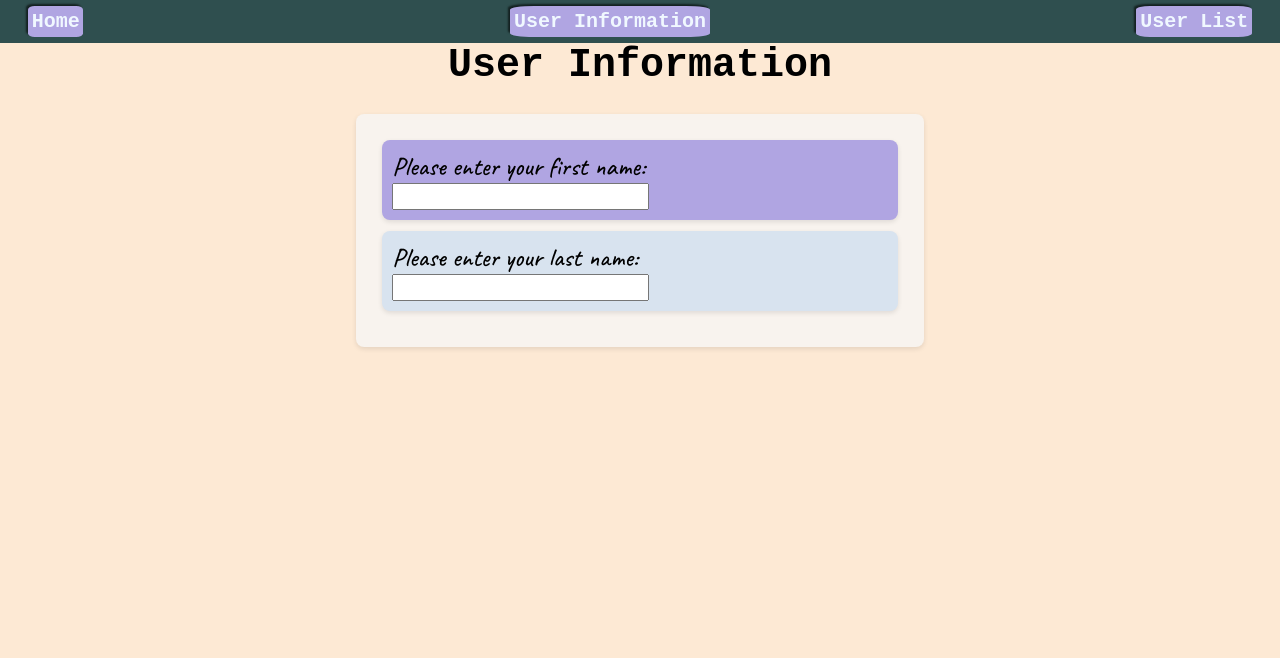
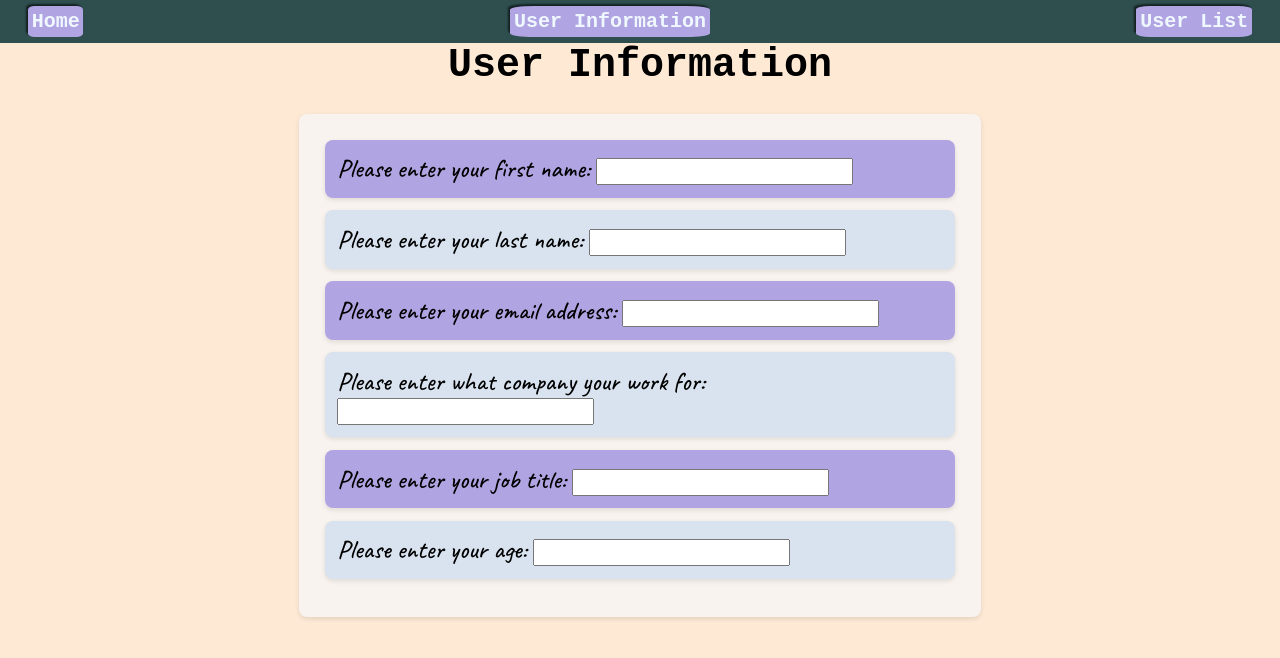
Before and after one commit to dEhiN/SD-Training-Master, a React (Vite) app in the folder local/canadian-business-college/full-stack-web-application/Module7_MEAN_Stack/assignments/1/code/assignment_one/: page /userinfoform in a window 1280 px wide. Shown: the top 658 px of the page. Built offline with nearby package versions, Linux system fonts and the light colour scheme; the HTML template or start-up script is replaced by a standard one; a web font is replaced by a local one.

Commit message:
Coded in the full user form

```diff
--- a/local/canadian-business-college/full-stack-web-application/Module7_MEAN_Stack/assignments/1/code/assignment_one/src/pages/UserInfoFormPage.jsx
+++ b/local/canadian-business-college/full-stack-web-application/Module7_MEAN_Stack/assignments/1/code/assignment_one/src/pages/UserInfoFormPage.jsx
@@ -1,7 +1,7 @@
 /** This component will act as the User Information Form page. */
 
 /** React-specific import */
-import { useState } from "react";
+import { useState, useEffect } from "react";
 
 /** Custom component imports */
 import HeadingLevelOne from "../components/HeadingLevelOne";
@@ -31,7 +31,6 @@ function UserInfoFormPage() {
 		email: "",
 		company: "",
 		role: "",
-		birthDate: Date,
 		age: 0,
 	});
 
@@ -47,6 +46,10 @@ function UserInfoFormPage() {
 			[event.target.name]: event.target.value,
 		});
 	};
+
+	useEffect(() => {
+		console.log(userInfo);
+	}, [userInfo]);
 
 	return (
 		<>
@@ -75,6 +78,54 @@ function UserInfoFormPage() {
 							changeFunction={updateValues}
 						/>
 					</WelcomeCard>
+					<WelcomeCard wcVersion={3}>
+						<FormInputElement
+							inputType="email"
+							inputName="email"
+							inputPlaceholder=""
+							id="email"
+							labelText="Please enter your email address: "
+							inputValue={userInfo.email}
+							changeFunction={updateValues}
+						/>
+					</WelcomeCard>
+					<WelcomeCard wcVersion={2}>
+						<FormInputElement
+							inputType="text"
+							inputName="company"
+							inputPlaceholder=""
+							id="company"
+							labelText="Please enter what company your work for: "
+							inputValue={userInfo.company}
+							changeFunction={updateValues}
+						/>
+					</WelcomeCard>
+					<WelcomeCard wcVersion={3}>
+						<FormInputElement
+							inputType="text"
+							inputName="role"
+							inputPlaceholder=""
+							id="role"
+							labelText={
+								userInfo.company
+									? `Please enter your role at ${userInfo.company}: `
+									: "Please enter your job title: "
+							}
+							inputValue={userInfo.role}
+							changeFunction={updateValues}
+						/>
+					</WelcomeCard>
+					<WelcomeCard wcVersion={2}>
+						<FormInputElement
+							inputType="number"
+							inputName="age"
+							inputPlaceholder=""
+							id="age"
+							labelText="Please enter your age: "
+							inputValue={userInfo.age ? userInfo.age : ""}
+							changeFunction={updateValues}
+						/>
+					</WelcomeCard>
 				</form>
 			</WelcomeCard>
 		</>
```
